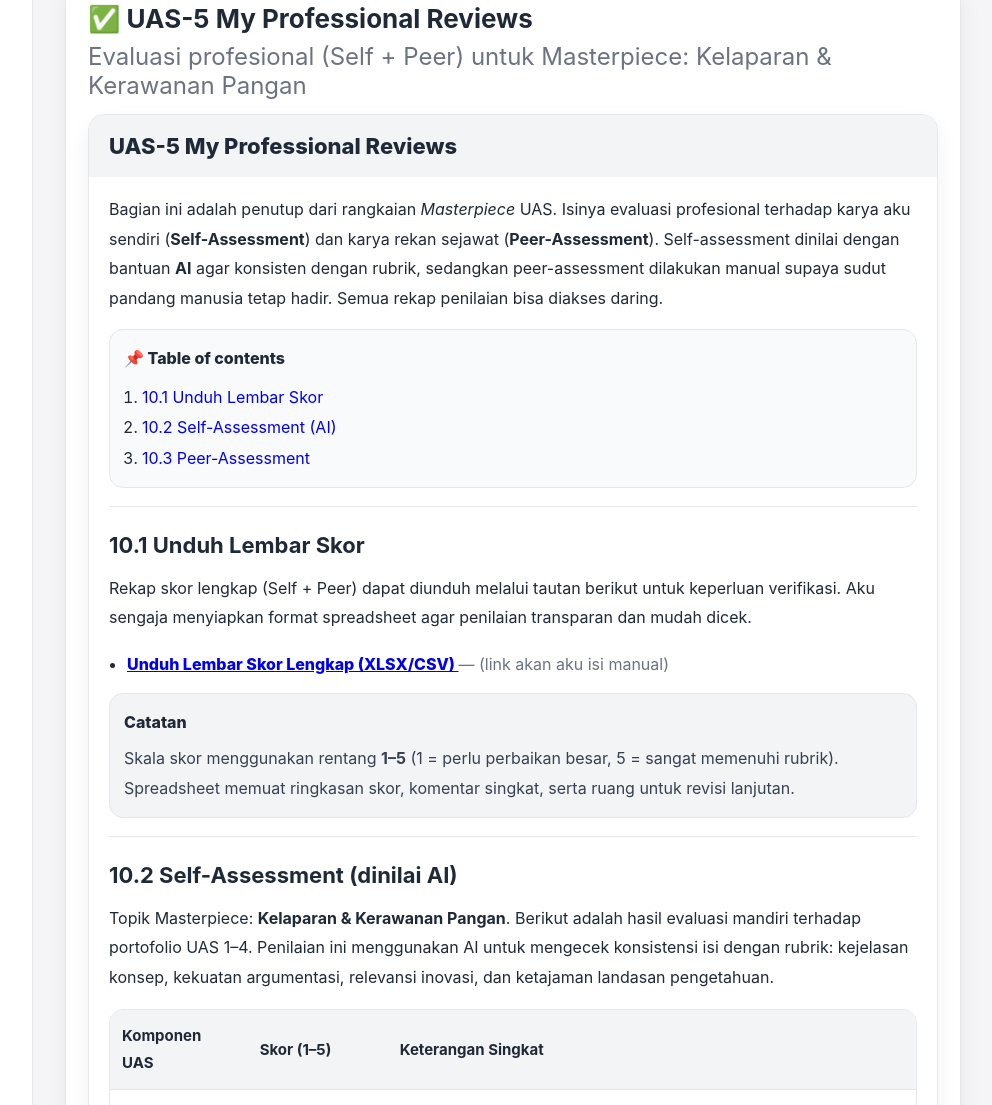
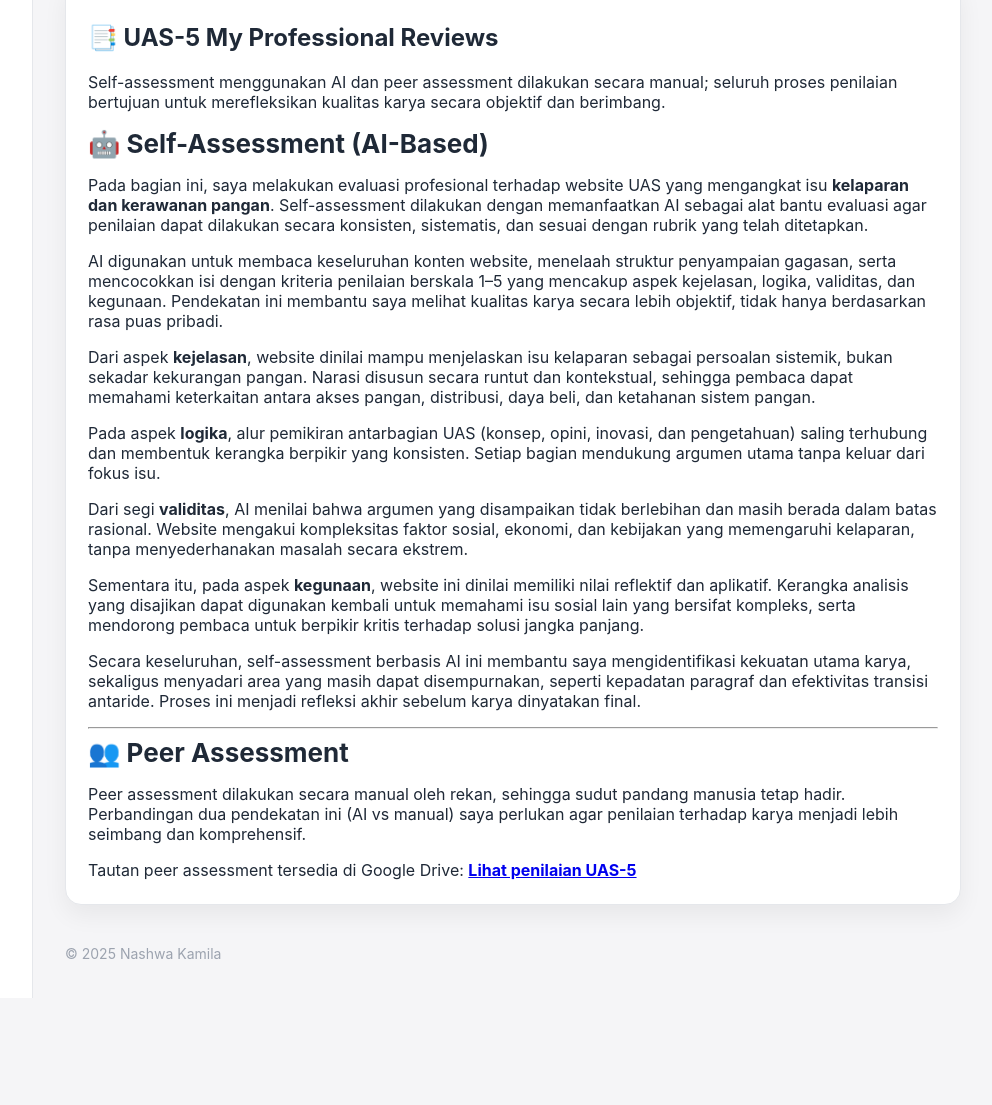
Before and after one commit to nashwakamila/UTSKominterNashwa, a plain HTML site: page index.html in a window 1280 px wide. Shown: the part 10096-11201 px from the top of the page, without its empty margins (287-1279 px from the left). After the commit the page ends 11094 px from the top, so only its background shows below. Drawn offline with Linux system fonts and the light colour scheme.

Commit message:
Update index.html

```diff
--- a/index.html
+++ b/index.html
@@ -818,161 +818,97 @@
     © 2025 Nashwa Kamila · II2100 Komunikasi Interpersonal dan Publik · Institut Teknologi Bandung
   </footer>
 </section>
-        <!-- ===================== UAS-5 ===================== -->
-<section id="uas5" class="section">
-  <h3>✅ UAS-5 My Professional Reviews</h3>
 
-  <span class="small" style="font-size:24px; color:#6b7280">
-    Evaluasi profesional (Self + Peer) untuk Masterpiece: Kelaparan & Kerawanan Pangan
-  </span>
+        <section id="uas5" class="section">
 
-  <div style="margin-top:14px; background:#ffffff; border:1px solid #e5e7eb; border-radius:16px; padding:0; overflow:hidden; box-shadow: 0 10px 25px rgba(0,0,0,.06);">
+  <div class="card">
 
-    <div style="background:#f3f4f6; padding:18px 20px; font-weight:800; font-size:22px;">
-      UAS-5 My Professional Reviews
-    </div>
+    <h2>📑 UAS-5 My Professional Reviews</h2>
 
-    <div style="padding:18px 20px; line-height:1.85; font-size:16px;">
+    <p>
+      Self-assessment menggunakan AI dan peer assessment dilakukan secara manual;
+      seluruh proses penilaian bertujuan untuk merefleksikan kualitas karya
+      secara objektif dan berimbang.
+    </p>
 
-      <p style="margin-top:0;">
-        Bagian ini adalah penutup dari rangkaian <i>Masterpiece</i> UAS. Isinya evaluasi profesional terhadap
-        karya aku sendiri (<b>Self-Assessment</b>) dan karya rekan sejawat (<b>Peer-Assessment</b>).
-        Self-assessment dinilai dengan bantuan <b>AI</b> agar konsisten dengan rubrik, sedangkan peer-assessment dilakukan manual
-        supaya sudut pandang manusia tetap hadir. Semua rekap penilaian bisa diakses daring.
-      </p>
+    <!-- ================= SELF ASSESSMENT ================= -->
+    <h3>🤖 Self-Assessment (AI-Based)</h3>
 
-      <!-- Mini TOC -->
-      <div style="margin-top:12px; padding:14px; border-radius:14px; background:#f9fafb; border:1px solid #e5e7eb;">
-        <div style="font-weight:800; margin-bottom:8px;">📌 Table of contents</div>
-        <ol style="margin:0; padding-left:18px; line-height:1.9;">
-          <li><a href="#uas5-1" style="text-decoration:none;">10.1 Unduh Lembar Skor</a></li>
-          <li><a href="#uas5-2" style="text-decoration:none;">10.2 Self-Assessment (AI)</a></li>
-          <li><a href="#uas5-3" style="text-decoration:none;">10.3 Peer-Assessment</a></li>
-        </ol>
-      </div>
+    <p>
+      Pada bagian ini, saya melakukan evaluasi profesional terhadap website UAS
+      yang mengangkat isu <strong>kelaparan dan kerawanan pangan</strong>.
+      Self-assessment dilakukan dengan memanfaatkan AI sebagai alat bantu
+      evaluasi agar penilaian dapat dilakukan secara konsisten, sistematis,
+      dan sesuai dengan rubrik yang telah ditetapkan.
+    </p>
 
-      <hr style="border:none; border-top:1px solid #e5e7eb; margin:18px 0;">
+    <p>
+      AI digunakan untuk membaca keseluruhan konten website, menelaah struktur
+      penyampaian gagasan, serta mencocokkan isi dengan kriteria penilaian
+      berskala 1–5 yang mencakup aspek kejelasan, logika, validitas,
+      dan kegunaan. Pendekatan ini membantu saya melihat kualitas karya
+      secara lebih objektif, tidak hanya berdasarkan rasa puas pribadi.
+    </p>
 
-      <!-- 10.1 -->
-      <h4 id="uas5-1" style="margin:0 0 8px; font-size:22px;">10.1 Unduh Lembar Skor</h4>
-      <p style="margin-top:0;">
-        Rekap skor lengkap (Self + Peer) dapat diunduh melalui tautan berikut untuk keperluan verifikasi.
-        Aku sengaja menyiapkan format spreadsheet agar penilaian transparan dan mudah dicek.
-      </p>
+    <p>
+      Dari aspek <strong>kejelasan</strong>, website dinilai mampu menjelaskan
+      isu kelaparan sebagai persoalan sistemik, bukan sekadar kekurangan pangan.
+      Narasi disusun secara runtut dan kontekstual, sehingga pembaca dapat
+      memahami keterkaitan antara akses pangan, distribusi, daya beli,
+      dan ketahanan sistem pangan.
+    </p>
 
-      <ul style="margin:0; padding-left:18px; line-height:1.9;">
-        <li>
-          <a href="PASTE_LINK_EXCEL_DI_SINI" target="_blank" rel="noopener" style="font-weight:800;">
-            Unduh Lembar Skor Lengkap (XLSX/CSV)
-          </a>
-          <span style="color:#6b7280;"> — (link akan aku isi manual)</span>
-        </li>
-      </ul>
+    <p>
+      Pada aspek <strong>logika</strong>, alur pemikiran antarbagian UAS
+      (konsep, opini, inovasi, dan pengetahuan) saling terhubung dan membentuk
+      kerangka berpikir yang konsisten. Setiap bagian mendukung argumen utama
+      tanpa keluar dari fokus isu.
+    </p>
 
-      <div style="margin-top:14px; padding:14px; border-radius:14px; background:#f3f4f6; border:1px solid #e5e7eb;">
-        <div style="font-weight:800; margin-bottom:6px;">Catatan</div>
-        <div style="color:#374151;">
-          Skala skor menggunakan rentang <b>1–5</b> (1 = perlu perbaikan besar, 5 = sangat memenuhi rubrik).
-          Spreadsheet memuat ringkasan skor, komentar singkat, serta ruang untuk revisi lanjutan.
-        </div>
-      </div>
+    <p>
+      Dari segi <strong>validitas</strong>, AI menilai bahwa argumen yang
+      disampaikan tidak berlebihan dan masih berada dalam batas rasional.
+      Website mengakui kompleksitas faktor sosial, ekonomi, dan kebijakan
+      yang memengaruhi kelaparan, tanpa menyederhanakan masalah secara ekstrem.
+    </p>
 
-      <hr style="border:none; border-top:1px solid #e5e7eb; margin:18px 0;">
+    <p>
+      Sementara itu, pada aspek <strong>kegunaan</strong>, website ini dinilai
+      memiliki nilai reflektif dan aplikatif. Kerangka analisis yang disajikan
+      dapat digunakan kembali untuk memahami isu sosial lain yang bersifat
+      kompleks, serta mendorong pembaca untuk berpikir kritis terhadap solusi
+      jangka panjang.
+    </p>
 
-      <!-- 10.2 -->
-      <h4 id="uas5-2" style="margin:0 0 8px; font-size:22px;">10.2 Self-Assessment (dinilai AI)</h4>
-      <p style="margin-top:0;">
-        Topik Masterpiece: <b>Kelaparan & Kerawanan Pangan</b>. Berikut adalah hasil evaluasi mandiri terhadap portofolio UAS 1–4.
-        Penilaian ini menggunakan AI untuk mengecek konsistensi isi dengan rubrik: kejelasan konsep, kekuatan argumentasi,
-        relevansi inovasi, dan ketajaman landasan pengetahuan.
-      </p>
+    <p>
+      Secara keseluruhan, self-assessment berbasis AI ini membantu saya
+      mengidentifikasi kekuatan utama karya, sekaligus menyadari area yang masih
+      dapat disempurnakan, seperti kepadatan paragraf dan efektivitas transisi
+      antaride. Proses ini menjadi refleksi akhir sebelum karya dinyatakan final.
+    </p>
 
-      <!-- Tabel Self Assessment -->
-      <div style="overflow:auto; border:1px solid #e5e7eb; border-radius:14px;">
-        <table style="width:100%; border-collapse:collapse; font-size:15px;">
-          <thead style="background:#f3f4f6;">
-            <tr>
-              <th style="text-align:left; padding:12px; border-bottom:1px solid #e5e7eb;">Komponen UAS</th>
-              <th style="text-align:left; padding:12px; border-bottom:1px solid #e5e7eb; width:140px;">Skor (1–5)</th>
-              <th style="text-align:left; padding:12px; border-bottom:1px solid #e5e7eb;">Keterangan Singkat</th>
-            </tr>
-          </thead>
-          <tbody>
-            <tr>
-              <td style="padding:12px; border-bottom:1px solid #e5e7eb;"><b>UAS-1: My Concepts</b></td>
-              <td style="padding:12px; border-bottom:1px solid #e5e7eb;"><b>5</b></td>
-              <td style="padding:12px; border-bottom:1px solid #e5e7eb;">
-                Definisi kelaparan & kerawanan pangan dijelaskan jelas, runtut, dan berbasis data; menekankan aspek sistem (akses, stabilitas, distribusi).
-              </td>
-            </tr>
+    <hr>
 
-            <tr>
-              <td style="padding:12px; border-bottom:1px solid #e5e7eb;"><b>UAS-2: My Opinions</b></td>
-              <td style="padding:12px; border-bottom:1px solid #e5e7eb;"><b>5</b></td>
-              <td style="padding:12px; border-bottom:1px solid #e5e7eb;">
-                Opini kuat karena menggabungkan data + nilai; nada empatik dan adil, sekaligus tegas membahas akar masalah sistem pangan.
-              </td>
-            </tr>
+    <!-- ================= PEER ASSESSMENT ================= -->
+    <h3>👥 Peer Assessment</h3>
 
-            <tr>
-              <td style="padding:12px; border-bottom:1px solid #e5e7eb;"><b>UAS-3: My Innovations</b></td>
-              <td style="padding:12px; border-bottom:1px solid #e5e7eb;"><b>4</b></td>
-              <td style="padding:12px; border-bottom:1px solid #e5e7eb;">
-                Ide “FoodShield” relevan dan aplikatif (early warning + rekomendasi intervensi). Akan lebih kuat jika ditambah contoh skenario implementasi dan metrik dampak yang lebih spesifik.
-              </td>
-            </tr>
+    <p>
+      Peer assessment dilakukan secara manual oleh rekan,
+      sehingga sudut pandang manusia tetap hadir.
+      Perbandingan dua pendekatan ini (AI vs manual)
+      saya perlukan agar penilaian terhadap karya menjadi
+      lebih seimbang dan komprehensif.
+    </p>
 
-            <tr>
-              <td style="padding:12px;"><b>UAS-4: My Knowledge</b></td>
-              <td style="padding:12px;"><b>5</b></td>
-              <td style="padding:12px;">
-                Peta pengetahuan lengkap: definisi → indikator → analisis → intervensi. Menghubungkan konsep dengan tindakan lapangan secara masuk akal.
-              </td>
-            </tr>
-          </tbody>
-        </table>
-      </div>
+    <p>
+      Tautan peer assessment tersedia di Google Drive:
+      <a href="#LINK_PEER_ASSESSMENT" target="_blank" rel="noopener">
+        <strong>Lihat penilaian UAS-5</strong>
+      </a>
+    </p>
 
-      <!-- Ringkasan Self -->
-      <div style="margin-top:14px; padding:14px; border-radius:14px; background:#f9fafb; border:1px solid #e5e7eb;">
-        <div style="font-weight:800; margin-bottom:6px;">Kesimpulan Self-Review (AI)</div>
-        <div style="color:#374151;">
-          Secara keseluruhan, portofolio sudah sangat kuat dalam membingkai kelaparan sebagai isu sistemik dan menyusun alur pikir yang rapi.
-          Prioritas perbaikan ada pada bagian inovasi: tambahkan contoh penerapan (misalnya skenario satu wilayah) dan indikator evaluasi (waktu respon, ketepatan sasaran, penurunan risiko).
-        </div>
-      </div>
+  </div>
 
-      <hr style="border:none; border-top:1px solid #e5e7eb; margin:18px 0;">
-
-      <!-- 10.3 -->
-      <h4 id="uas5-3" style="margin:0 0 8px; font-size:22px;">10.3 Peer-Assessment</h4>
-      <p style="margin-top:0;">
-        Berikut daftar rekan sejawat yang akan/ sudah aku nilai menggunakan rubrik yang sama.
-        (Nama dan tautan portofolio peer akan aku isi manual setelah semuanya tersedia.)
-      </p>
-
-      <ol style="margin:0; padding-left:20px; line-height:1.9;">
-        <li><b>Nama Peer 1</b> — <a href="PASTE_LINK_PEER_1" target="_blank" rel="noopener">link portofolio</a></li>
-        <li><b>Nama Peer 2</b> — <a href="PASTE_LINK_PEER_2" target="_blank" rel="noopener">link portofolio</a></li>
-        <li><b>Nama Peer 3</b> — <a href="PASTE_LINK_PEER_3" target="_blank" rel="noopener">link portofolio</a></li>
-      </ol>
-
-      <div style="margin-top:14px; padding:14px; border-left:4px solid #d1d5db; background:#f9fafb; border-radius:12px;">
-        <b>Status:</b> <i>Coming soon</i> — penilaian peer akan diperbarui setelah portofolio peer dipublikasikan/ditautkan.
-      </div>
-
-      <!-- Penutup singkat -->
-      <div style="margin-top:14px; padding:14px; border-radius:14px; background:#ffffff; border:1px solid #e5e7eb;">
-        <div style="font-weight:800; margin-bottom:6px;">✨ Penutup</div>
-        <div style="color:#374151;">
-          Dengan menggabungkan self-assessment (AI) dan peer-assessment (manual), aku berharap evaluasi menjadi lebih berimbang:
-          konsisten secara rubrik, tetapi tetap mempertimbangkan perspektif manusia. Ini membantu memastikan karya tentang
-          kelaparan & kerawanan pangan tidak hanya informatif, tapi juga layak ditindaklanjuti.
-        </div>
-      </div>
-
-    </div>
-  </div>
 </section>
         </section>
 
```
